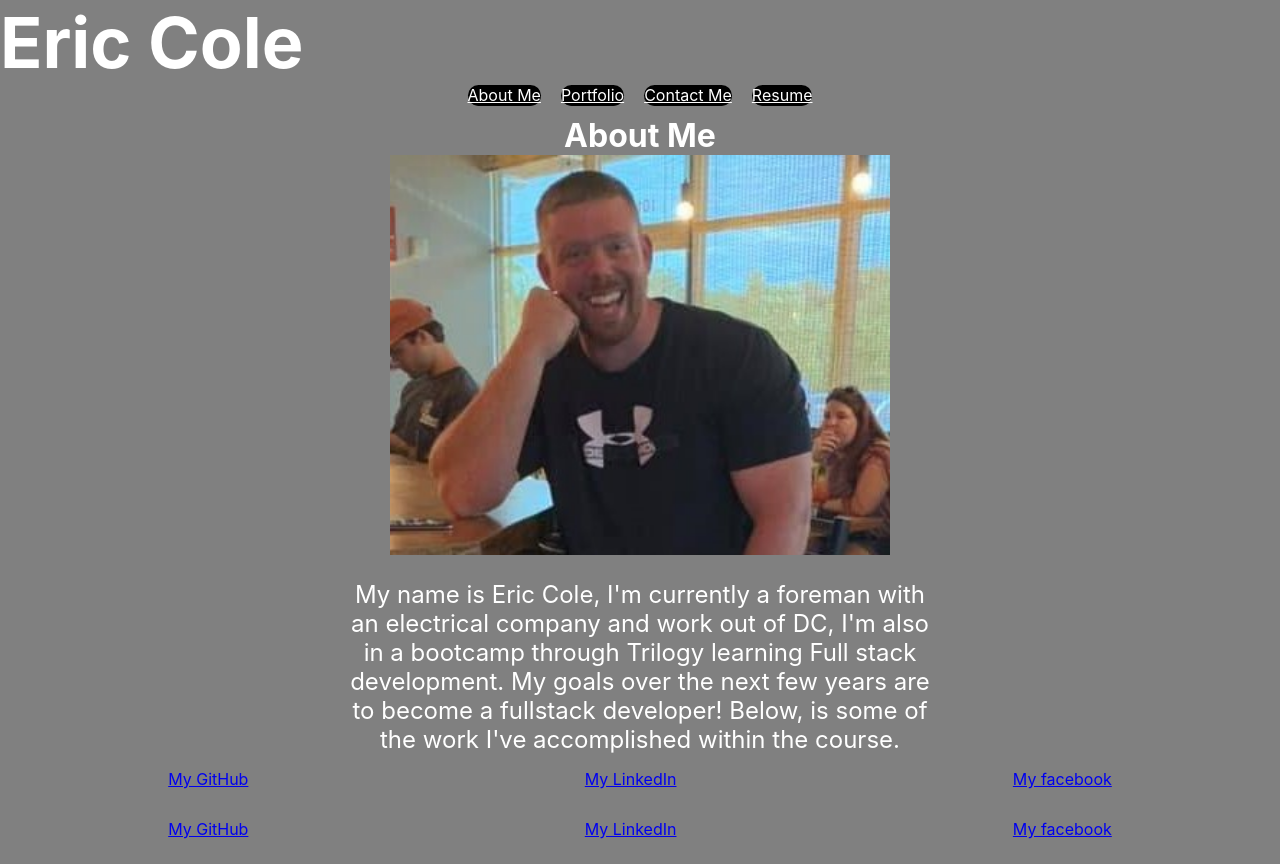
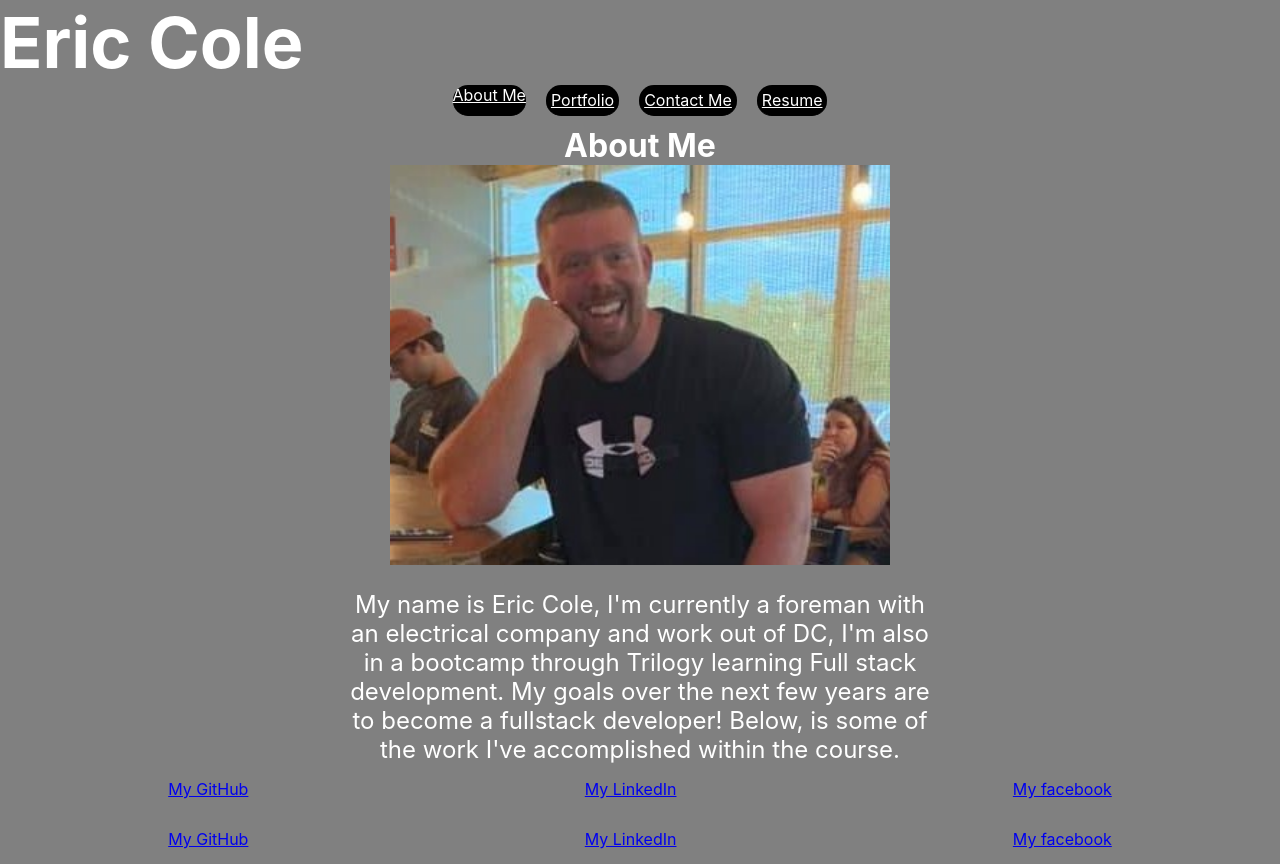
Before and after one commit to Ecole7853/ReactPortfolio, a React (Create React App) app: page /ProfileContainer in a window 1280 px wide. Built offline with nearby package versions, Linux system fonts and the light colour scheme.

Commit message:
adding padding to buttons

```diff
--- a/src/App.css
+++ b/src/App.css
@@ -27,16 +27,19 @@ h3{
 #navResume {
     background-color: black;
     border-radius: 15px;
+    padding: 5px;
 }
 
 #navPortfolio {
     background-color: black;
     border-radius: 15px;
+    padding: 5px;
 }
 
 #navContact {
     background-color: black;
     border-radius: 15px;
+    padding: 5px;
 }
 
 #homePage {
```
